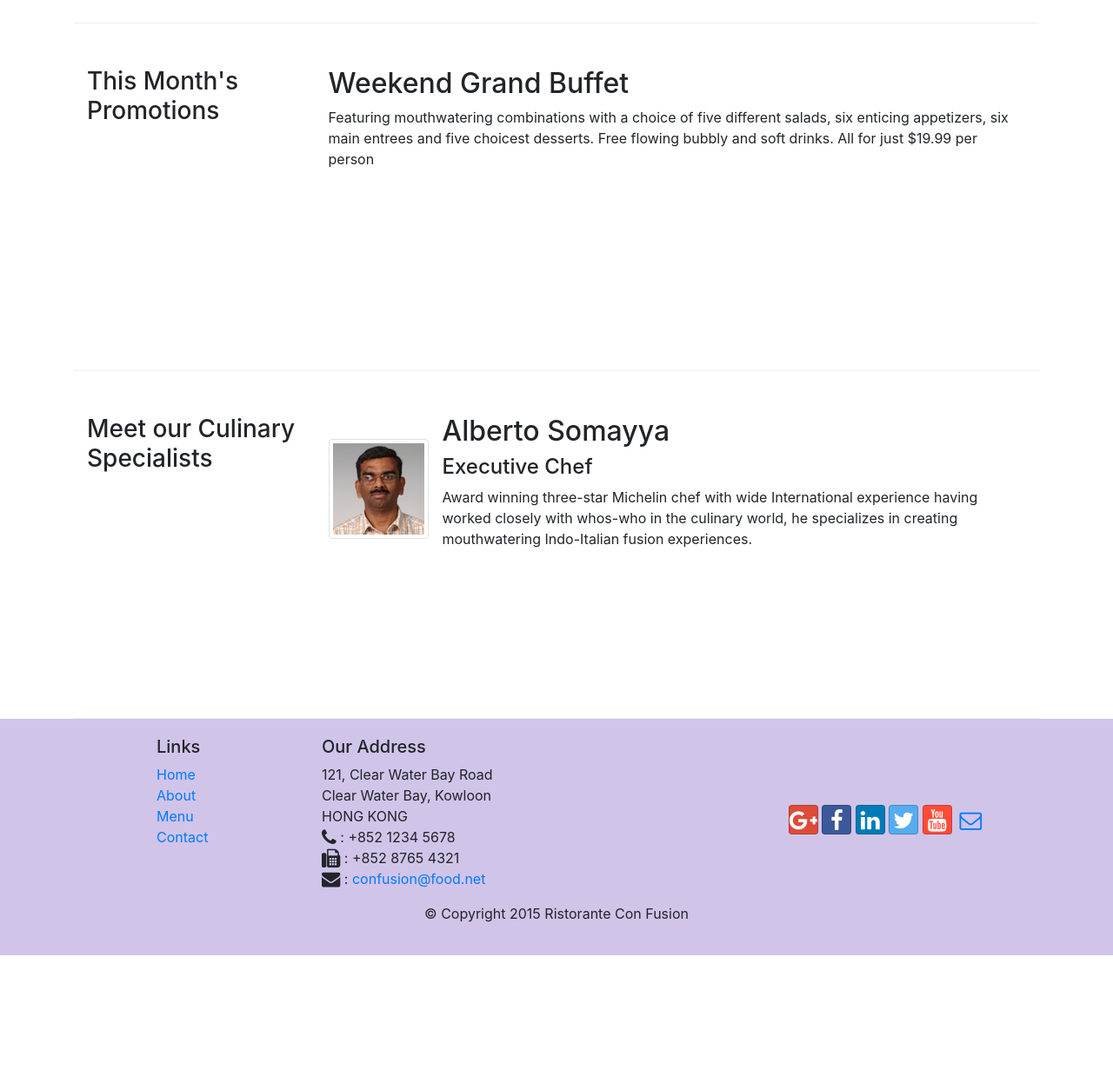
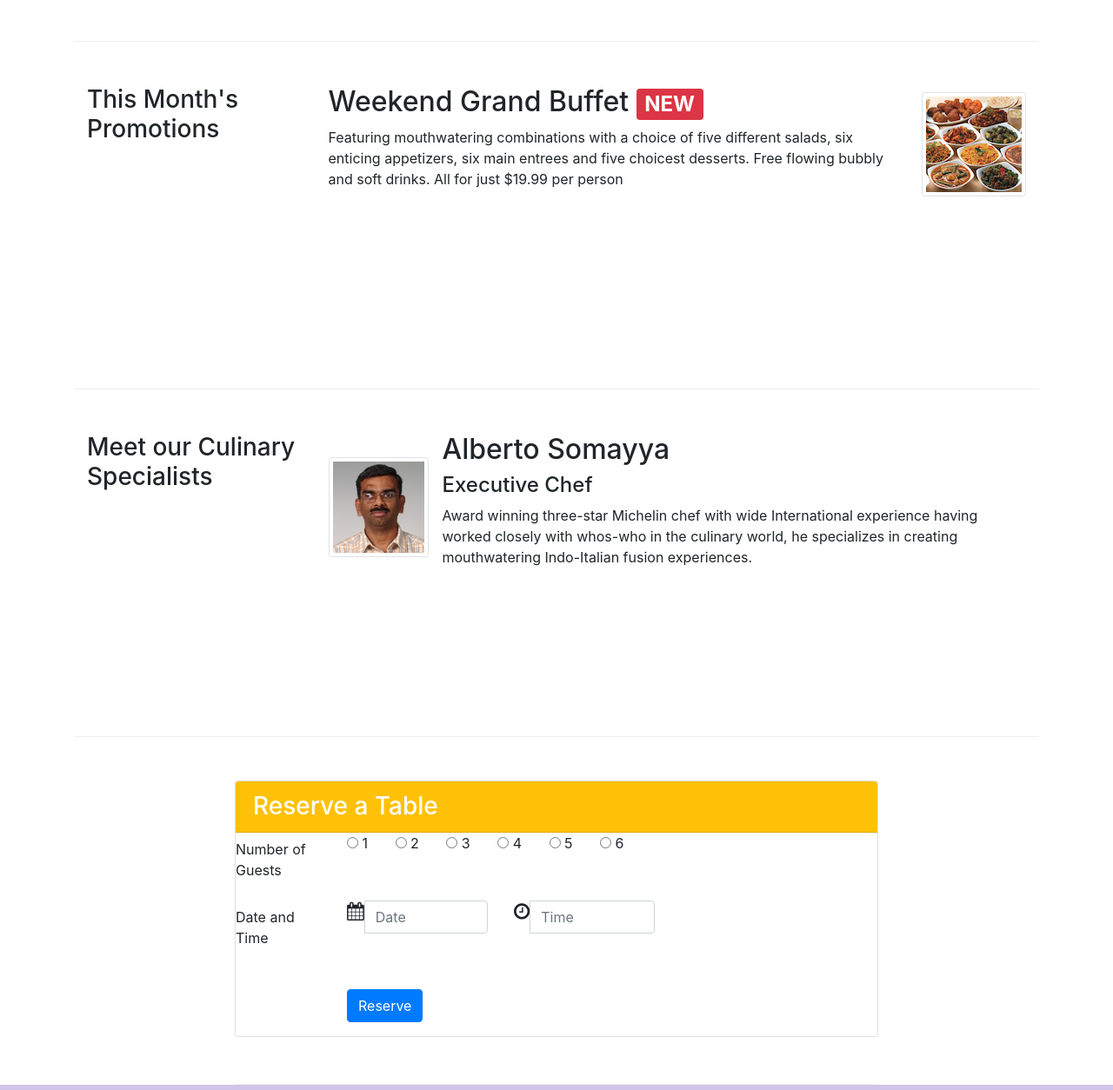
Before and after one commit to harsh141994/Bootstrap, a website: page index.html in a window 1280 px wide. Shown: the part 686-1940 px from the top of the page at 87% size. Before the commit the page ends 1785 px from the top, so only its background shows below. Drawn offline with nearby package versions, Linux system fonts and the light colour scheme.

Commit message:
sec exercise

```diff
--- a/index.html
+++ b/index.html
@@ -21,12 +21,12 @@
         <button class="navbar-toggler" type="button" data-toggle="collapse" data-target="#Navbar">
             <span class="navbar-toggler-icon"></span>
         </button>
-        <a class="navbar-brand" href="#"><img src="img/logo.png" height="30" width="41"></a>
+        <a class="navbar-brand" href="./index.html"><img src="img/logo.png" height="30" width="41"></a>
 
         <div class="collapse navbar-collapse" id="Navbar">
             <ul class="navbar-nav">
                 <li class="nav-item active"><a class="nav-link" href="#"><span class="fa fa-home fa-lg"></span> Home</a></li>
-         <li class="nav-item "><a class="nav-link" href="./aboutus.html"><span class="fa fa-info fa-lg"></span> About</a></li>
+                <li class="nav-item "><a class="nav-link" href="./aboutus.html"><span class="fa fa-info fa-lg"></span> About</a></li>
                 <li class="nav-item "><a class="nav-link" href="#"><span class="fa fa-list fa-lg"></span> Menu</a></li>
                 <li class="nav-item "><a class="nav-link" href="./contactus.html"><span class="fa fa-address-card fa-lg"></span> Contact</a></li>
 
@@ -37,12 +37,19 @@
     <header class = "jumbotron">
         <div class="container">
             <div class="row row-header">
-                <div class="col-12 col-sm-8">
+                <div class="col-12 col-sm-6">
                     <h1>Ristorante con Fusion</h1>
                     <p>We take inspiration from the World's best cuisines, and create a unique fusion experience. Our lipsmacking creations will tickle your culinary senses!</p>
                 </div>
-                <div class="col col-sm align-self-center">
+                <div class="col col-sm-3 align-self-center">
                     <img src="img/logo.png" class="img-fluid">
+                </div>
+                <div class="col col-sm-3 align-self-center">
+
+
+                    <a role="button" class = "btn btn-sm btn-warning col col-sm align-self-center btn-block" href="g">Reserve Table</a>
+
+
                 </div>
             </div>
         </div>
@@ -71,8 +78,18 @@
                 <h3>This Month's Promotions</h3>
             </div>
             <div class="col-sm col-md">
-                <h2>Weekend Grand Buffet</h2>
-                <p>Featuring mouthwatering combinations with a choice of five different salads, six enticing appetizers, six main entrees and five choicest desserts. Free flowing bubbly and soft drinks. All for just $19.99 per person </p>
+                <div class="media">
+
+                    <div class="media-body">
+                        <h2 class="mt-0">Weekend Grand Buffet <span class="badge badge-danger">NEW</span> </h2>
+                        <p>Featuring mouthwatering combinations with a choice of five different salads, six enticing appetizers, six main entrees and five choicest desserts. Free flowing bubbly and soft drinks. All for just $19.99 per person </p>
+                    </div>
+
+                    <img class="d-flex ml-3 img-thumbnail align-self-center" src="img/buffet.png" alt="buffet">
+
+
+                </div>
+
             </div>
         </div>
 
@@ -92,6 +109,61 @@
                 </div>
             </div>
         </div>
+
+        <div class="col col-sm-8 row-content">
+                <div class="card">
+                    <h3 class="card-header bg-warning text-white">Reserve a Table</h3>
+                    <div class="card-block">
+                        <form>
+                            <div class="form-group row">
+                                <label for="guests" class="col-md-2 col-form-label">Number of Guests</label>
+                                <div class="col-md-10">
+
+                                    <input type="radio" name="number" value="1" > 1 &nbsp &nbsp &nbsp
+                                    <input type="radio" name="number" value="2" > 2 &nbsp &nbsp &nbsp
+                                    <input type="radio" name="number" value="3" > 3 &nbsp &nbsp &nbsp
+                                    <input type="radio" name="number" value="4" > 4 &nbsp &nbsp &nbsp
+                                    <input type="radio" name="number" value="5" > 5 &nbsp &nbsp &nbsp
+                                    <input type="radio" name="number" value="6" > 6 &nbsp &nbsp &nbsp
+
+                                </div>
+                            </div>
+
+
+
+                            <div class="form-group row">
+                                <label for="date-time" class="col-md-2 col-form-label">Date and Time</label>
+                                <div class="col-5 col-sm-4 col-md-3">
+                                    <div class="input-group">
+                                        <div class="input-group-addon"><span class="fa fa-calendar fa-lg"></span></div>
+                                          <input type="tel" class="form-control" id="date" name="date" placeholder="Date">
+
+                                    </div>
+                                </div>
+                                <div class="col-5 col-sm-4 col-md-3">
+                                    <div class="input-group">
+                                        <div class="input-group-addon"><span class="fa fa-clock-o fa-lg"></span></div>
+                                          <input type="tel" class="form-control" id="time" name="time" placeholder="Time">
+
+                                    </div>
+                                </div>
+                            </div>
+                            <br>
+                            <div class="form-group row ">
+                                <div class="offset-md-2 col-md-10">
+                                    <button type="submit" class="btn btn-primary">
+                                       Reserve
+                                    </button>
+                                </div>
+                            </div>
+                        </form>
+
+                    </div>
+
+                </div>
+        </div>
+
+
     </div>
 
     <footer class="footer" >
```
